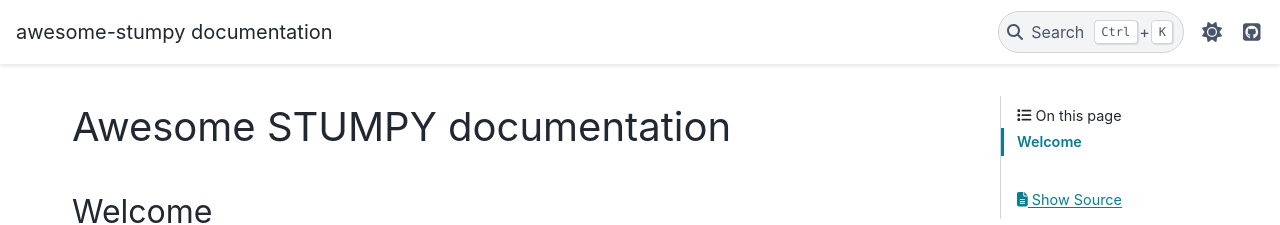
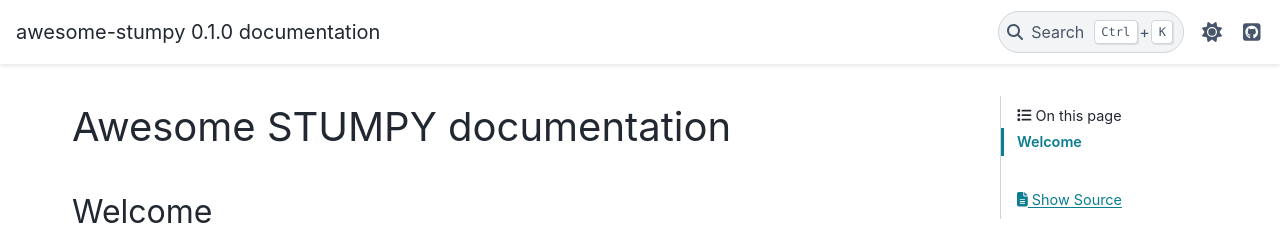
Before and after one commit to seanlaw/awesome-stumpy, a Sphinx documentation site: the page built from docs/index.rst, in a window 1280 px wide. Shown: the top 225 px of the page. Built offline with Sphinx 7.4.7 and the PyData theme 0.15.4, drawn with Linux system fonts in a browser that asks for light colours; pages that are not in the unit, such as notebooks, are missing from menus; the version number could not be read and is left out; some of the changed lines change nothing that is shown.

Commit message:
Fixed bug

```diff
--- a/docs/conf.py
+++ b/docs/conf.py
@@ -31,9 +31,9 @@ copyright = (
 author = "Sean M. Law"
 
 # The short X.Y version
-version = 0.1.0
+version = "0.1.0"
 # The full version, including alpha/beta/rc tags
-release = 0.1.0
+release = version
 
 
 # -- General configuration ---------------------------------------------------
```
